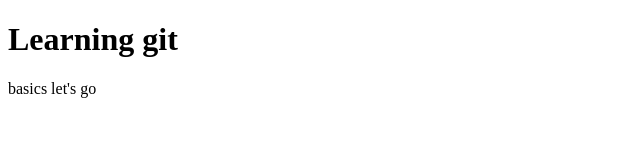
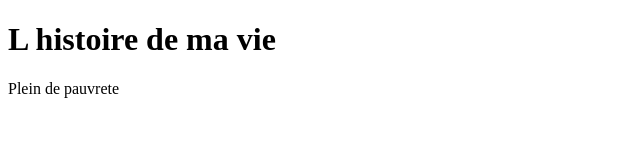
Before and after one commit to valentinatson/HTML-CSS-SASS, a plain HTML site: page exoBranch/index2.html in a window 1280 px wide. Shown: the whole page, without its empty margins (0-640 px from the left). Drawn offline with Linux system fonts and the light colour scheme.

Commit message:
main assist

```diff
--- a/exoBranch/index2.html
+++ b/exoBranch/index2.html
@@ -3,10 +3,12 @@
 <head>
     <meta charset="UTF-8">
     <meta name="viewport" content="width=device-width, initial-scale=1.0">
-    <title>Document</title>
+    <title>Zoro</title>
 </head>
 <body>
-    <h1>Learning git</h1>
-    <p>basics let's go</p>
+    <div>
+        <h1>L histoire de ma vie</h1>
+        <p>Plein de pauvrete</p>
+    </div>
 </body>
 </html>
```
